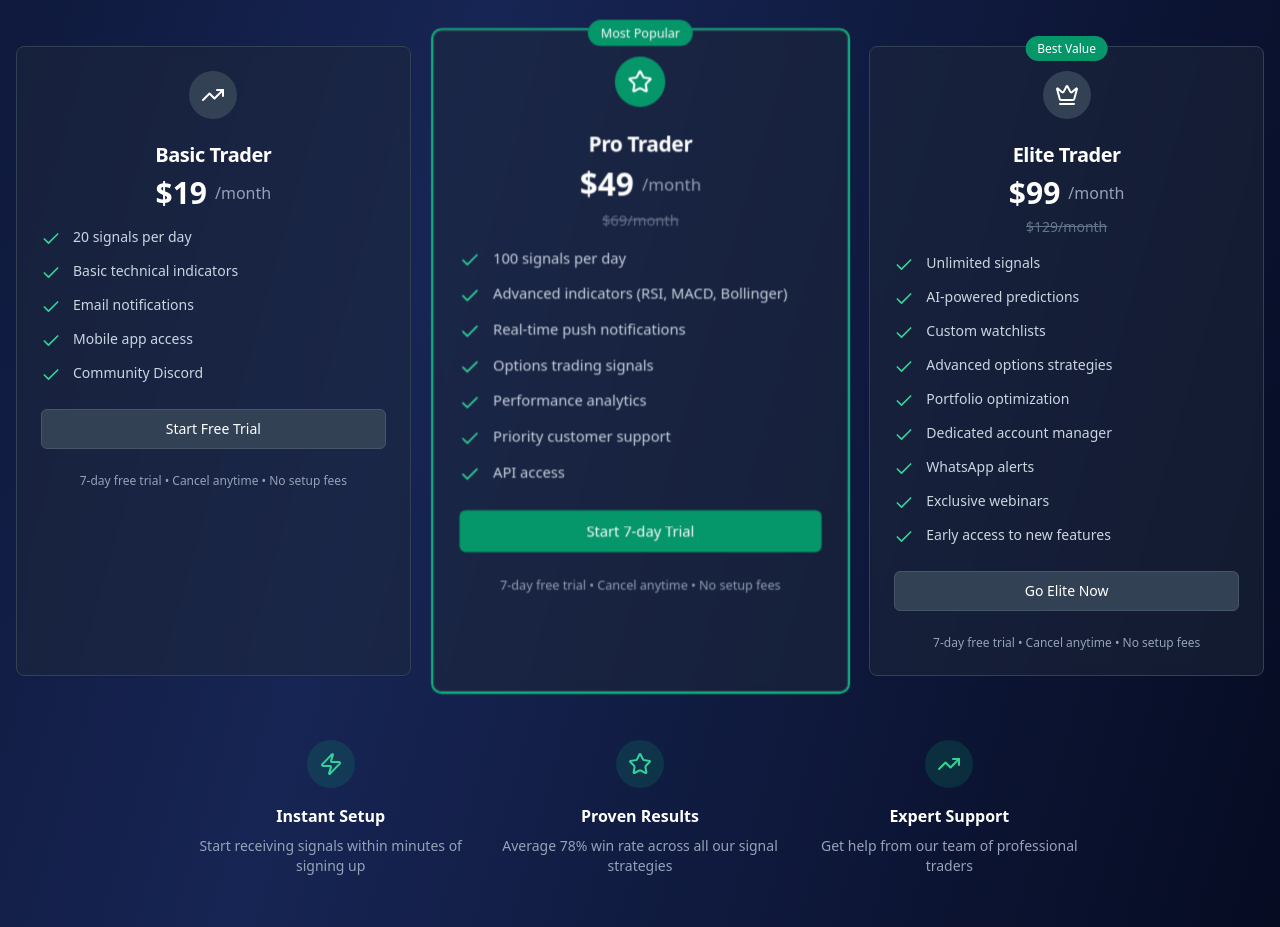
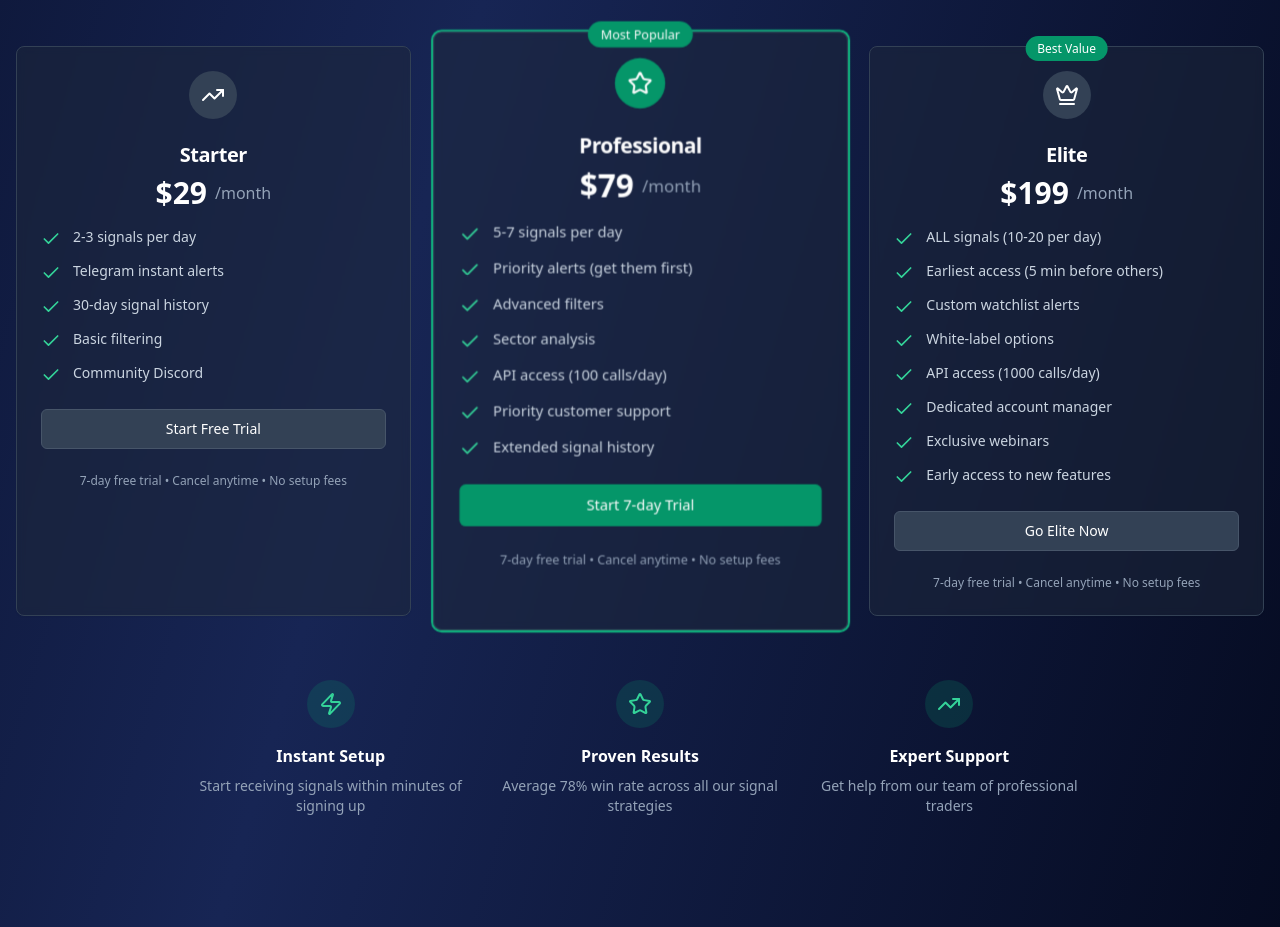
Before and after one commit to khaled-hamdy/Kurzora, a React (Vite) app: page / in a window 1280 px wide. Shown: the part 2768-3695 px from the top of the page. Built offline with nearby package versions, Linux system fonts and the light colour scheme.

Commit message:
Update pricing section details
Updated the pricing tiers in `src/components/pricing/PricingSection.tsx` with the new signal counts, features, and API call limits.

```diff
--- a/src/components/pricing/PricingSection.tsx
+++ b/src/components/pricing/PricingSection.tsx
@@ -1,4 +1,3 @@
-
 import React, { useState } from 'react';
 import { Check, Star, Zap, Crown, TrendingUp } from 'lucide-react';
 import { Button } from '../ui/button';
@@ -19,32 +18,31 @@ interface PricingTier {
 
 const pricingTiers: PricingTier[] = [
   {
-    id: 'basic',
-    name: 'Basic Trader',
-    price: '$19',
+    id: 'starter',
+    name: 'Starter',
+    price: '$29',
     features: [
-      '20 signals per day',
-      'Basic technical indicators',
-      'Email notifications',
-      'Mobile app access',
+      '2-3 signals per day',
+      'Telegram instant alerts',
+      '30-day signal history',
+      'Basic filtering',
       'Community Discord'
     ],
     cta: 'Start Free Trial',
     icon: <TrendingUp className="h-6 w-6" />
   },
   {
-    id: 'pro',
-    name: 'Pro Trader',
-    price: '$49',
-    originalPrice: '$69',
+    id: 'professional',
+    name: 'Professional',
+    price: '$79',
     features: [
-      '100 signals per day',
-      'Advanced indicators (RSI, MACD, Bollinger)',
-      'Real-time push notifications',
-      'Options trading signals',
-      'Performance analytics',
+      '5-7 signals per day',
+      'Priority alerts (get them first)',
+      'Advanced filters',
+      'Sector analysis',
+      'API access (100 calls/day)',
       'Priority customer support',
-      'API access'
+      'Extended signal history'
     ],
     cta: 'Start 7-day Trial',
     popular: true,
@@ -53,17 +51,15 @@ const pricingTiers: PricingTier[] = [
   },
   {
     id: 'elite',
-    name: 'Elite Trader',
-    price: '$99',
-    originalPrice: '$129',
+    name: 'Elite',
+    price: '$199',
     features: [
-      'Unlimited signals',
-      'AI-powered predictions',
-      'Custom watchlists',
-      'Advanced options strategies',
-      'Portfolio optimization',
+      'ALL signals (10-20 per day)',
+      'Earliest access (5 min before others)',
+      'Custom watchlist alerts',
+      'White-label options',
+      'API access (1000 calls/day)',
       'Dedicated account manager',
-      'WhatsApp alerts',
       'Exclusive webinars',
       'Early access to new features'
     ],
```
